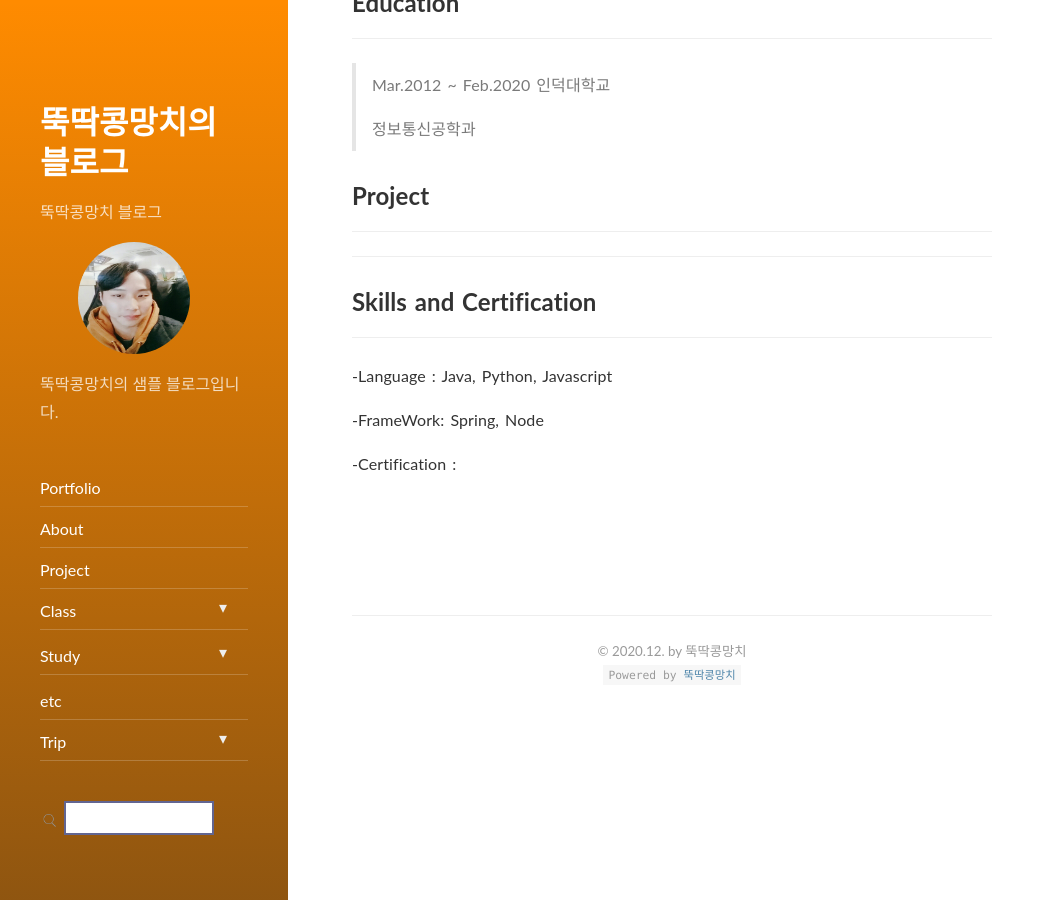
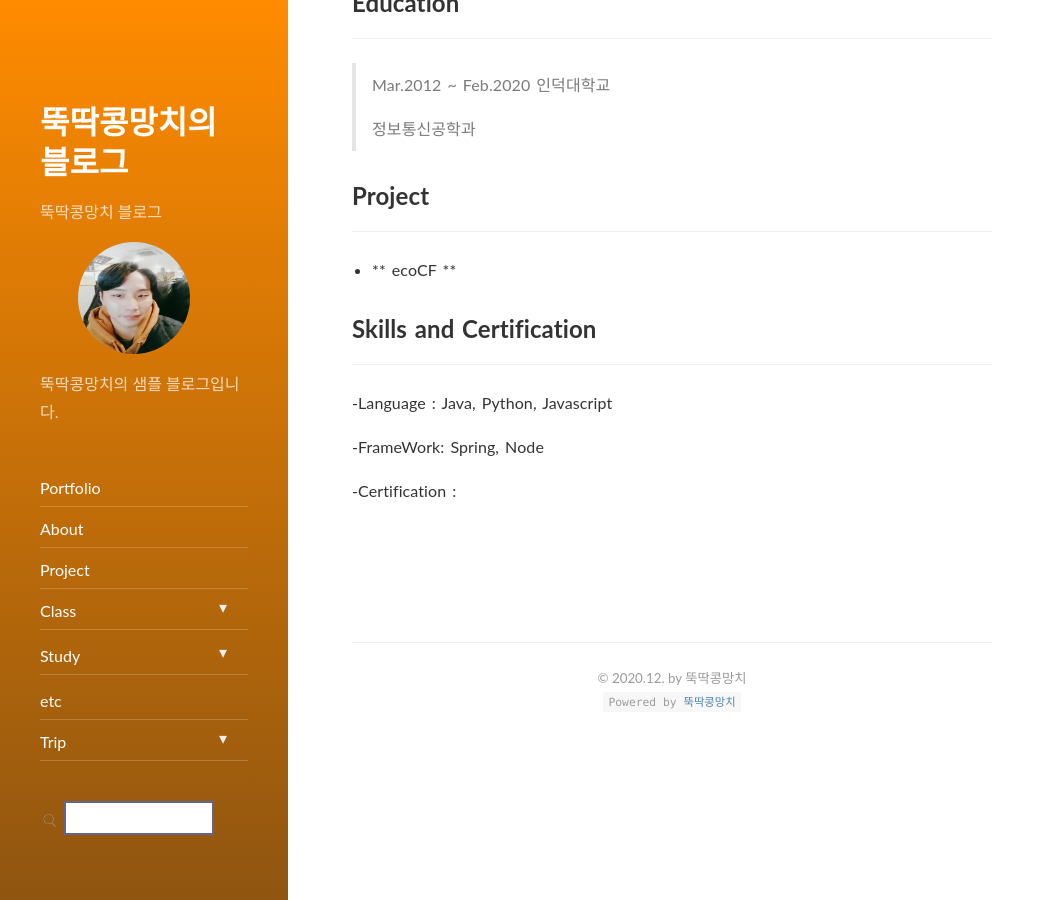
Before and after one commit to jstkcoder/jstkcoder.github.io, a Jekyll site: the page built from portfolio.md, in a window 1280 px wide and 900 px high, scrolled down 758 px. Shown: the whole window, without its empty margins (0-1055 px from the left). Built offline with Jekyll 4.4.1, drawn with Linux system fonts in a browser that asks for light colours; nearby versions of some CDN libraries.

Commit message:
Update portfolio.md

```diff
--- a/portfolio.md
+++ b/portfolio.md
@@ -39,7 +39,7 @@ font-weight:bold">
 ## Project
 ---
 
-* ****
+* ** ecoCF **
 
 
 
```
